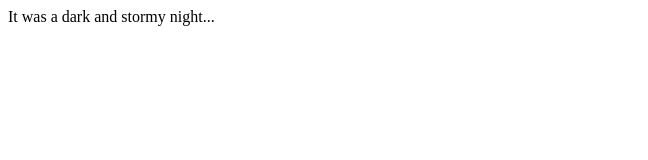
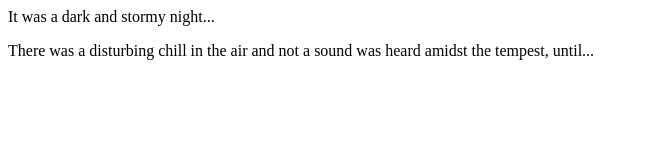
Before and after one commit to DrewS97/Fireside-Story, a plain HTML site: page index.html in a window 1280 px wide. Shown: the whole page, without its empty margins (0-648 px from the left). Drawn offline with Linux system fonts and the light colour scheme.

Commit message:
added second line to story

```diff
--- a/index.html
+++ b/index.html
@@ -1,5 +1,6 @@
 <html>
   <body>
     <p>It was a dark and stormy night...</p>
+    <p>There was a disturbing chill in the air and not a sound was heard amidst the tempest, until...</p>
   </body>
 </html>
```
